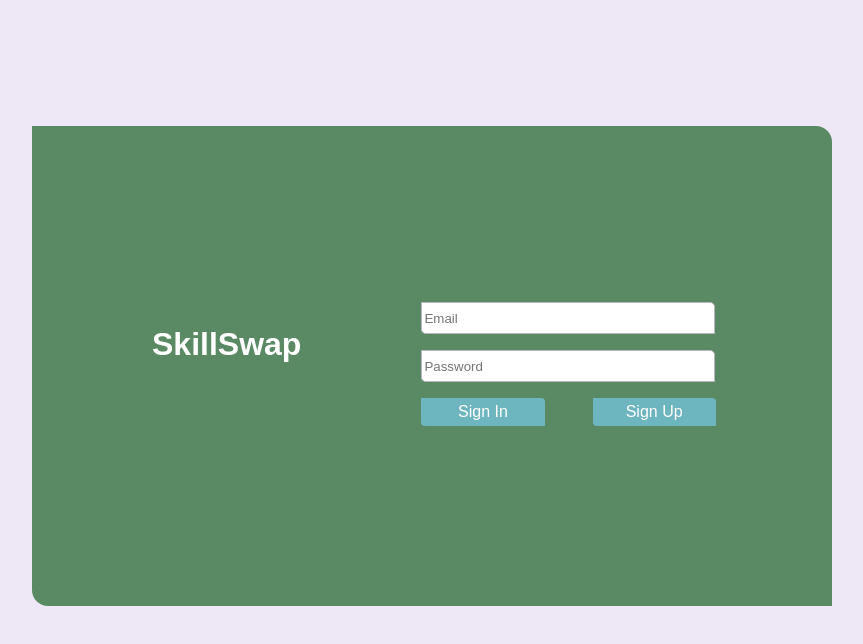
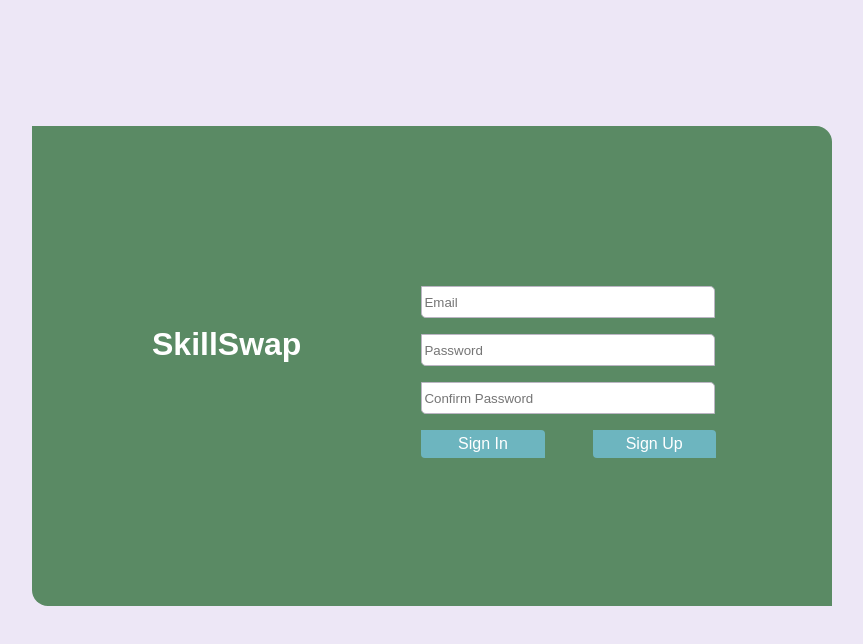
Before and after one commit to Kaponn/skill-swap, a React (Create React App) app in the folder skill-swap-front/: page / in a window 1280 px wide. Shown: the top 644 px of the page, without its empty margins (208-1071 px from the left). Built offline with nearby package versions, Linux system fonts and the light colour scheme; the HTML template or start-up script is replaced by a standard one.

Commit message:
create SignUp page, export duplicated css code to LoginPage.css

```diff
--- a/skill-swap-front/src/App.tsx
+++ b/skill-swap-front/src/App.tsx
@@ -1,12 +1,13 @@
 import React from 'react';
 import './App.css';
 import { SignIn } from './features/sign-in/SignIn';
+import { SignUp } from './features/sign-up/SignUp';
 
 function App() {
   return (
     <div className="App">
       <header className="App-header">
-        <SignIn />
+        <SignUp />
       </header>
     </div>
   );
--- a/skill-swap-front/src/features/sign-in/styles/SignIn.css
+++ b/skill-swap-front/src/features/sign-in/styles/SignIn.css
@@ -1,53 +1,3 @@
-.login-container {
-  margin: auto;
-  margin-top: 10%;
-  width: 50rem;
-  height: 30rem;
-  border-radius: 0 1rem;
-  background-color: var(--primary-1);
-  display: flex;
-}
-
-.logo-header {
-  color: var(--text-1);
-  margin-left: 15%;
-  margin-top: 25%;
-}
-
-.login-input {
-  margin-bottom: 1rem;
-  width: 70%;
-  border: 1px solid var(--border);
-  border-radius: 0 0.3rem;
-  height: 1.75rem;
-}
-
-.login-input:focus {
-  outline: none;
-  border-color: var(--primary-2);
-}
-
-.login-button {
-  width: 30%;
-  border: none;
-  background-color: var(--primary-2);
-  color: white;
-  font-size: medium;
-  border-radius: 0 0.25rem;
-  height: 1.75rem;
-  display: inline-block;
-  margin-right: 3rem;
-}
-
-.login-button:hover {
-  cursor: pointer;
-}
-
-.login-button:focus {
-  outline: none;
-}
-
 .login-form {
-  margin-left: 15%;
   margin-top: 22%;
 }
--- /dev/null
+++ b/skill-swap-front/src/features/sign-up/SignUp.tsx
@@ -0,0 +1,20 @@
+import React from 'react';
+import '../../styles/LoginPage.css';
+import './styles/SignUp.css';
+
+export const SignUp = () => {
+  return(
+    <div className="login-container">
+      <h1 className="logo-header">SkillSwap</h1>
+      <div className="login-form">
+      <form onSubmit={(e) => {e.preventDefault()}}>
+        <input className="login-input" type="text" required placeholder="Email" />
+        <input className="login-input" type="text" required placeholder="Password" />
+        <input className="login-input" type="text" required placeholder="Confirm Password" />
+        <button className="login-button" type="submit">Sign In</button>
+        <button className="login-button" type="submit">Sign Up</button>
+      </form>
+      </div>
+    </div>
+  )
+}
--- /dev/null
+++ b/skill-swap-front/src/features/sign-up/styles/SignUp.css
@@ -0,0 +1,3 @@
+.login-form {
+  margin-top: 20%;
+}
--- /dev/null
+++ b/skill-swap-front/src/styles/LoginPage.css
@@ -0,0 +1,52 @@
+.login-container {
+  margin: auto;
+  margin-top: 10%;
+  width: 50rem;
+  height: 30rem;
+  border-radius: 0 1rem;
+  background-color: var(--primary-1);
+  display: flex;
+}
+
+.logo-header {
+  color: var(--text-1);
+  margin-left: 15%;
+  margin-top: 25%;
+}
+
+.login-input {
+  margin-bottom: 1rem;
+  width: 70%;
+  border: 1px solid var(--border);
+  border-radius: 0 0.3rem;
+  height: 1.75rem;
+}
+
+.login-input:focus {
+  outline: none;
+  border-color: var(--primary-2);
+}
+
+.login-button {
+  border: none;
+  background-color: var(--primary-2);
+  color: white;
+  font-size: medium;
+  border-radius: 0 0.25rem;
+  height: 1.75rem;
+  width: 30%;
+  display: inline-block;
+  margin-right: 3rem;
+}
+
+.login-button:hover {
+  cursor: pointer;
+}
+
+.login-button:focus {
+  outline: none;
+}
+
+.login-form {
+  margin-left: 15%;
+}
```
